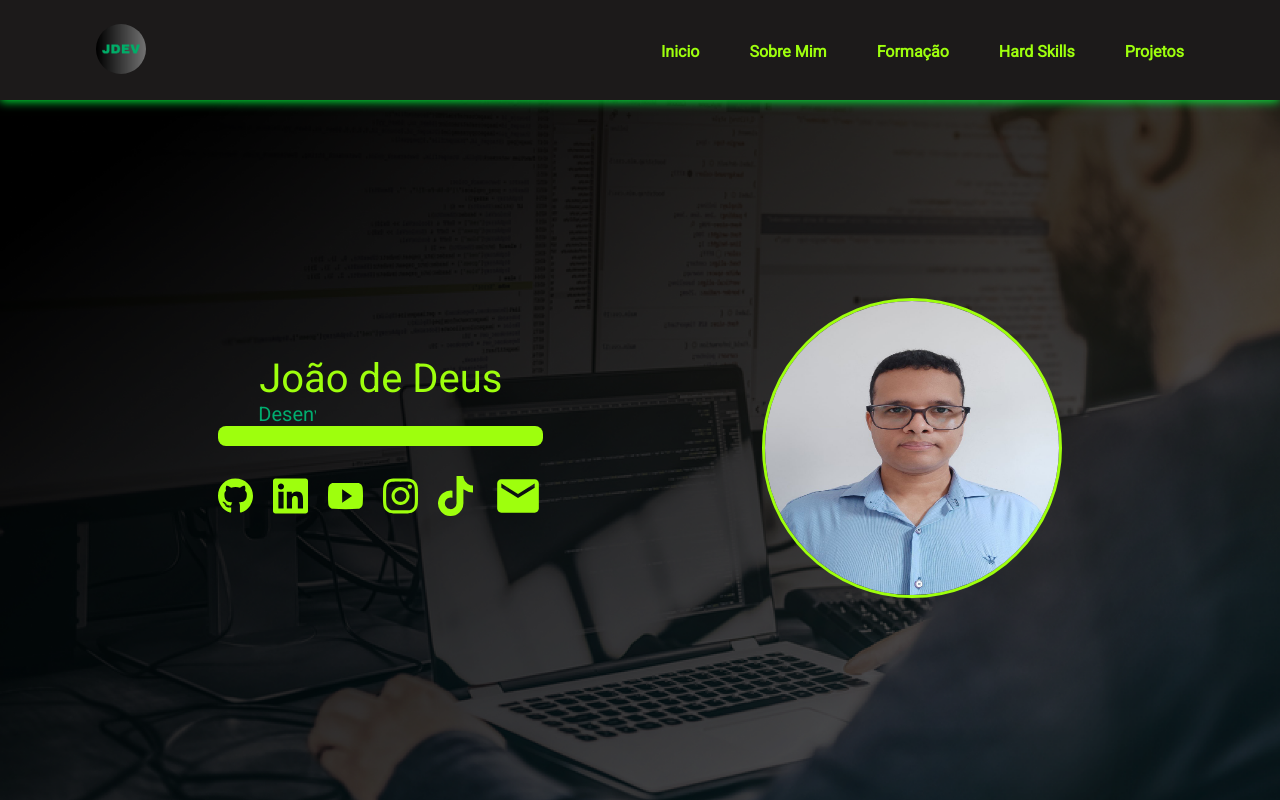
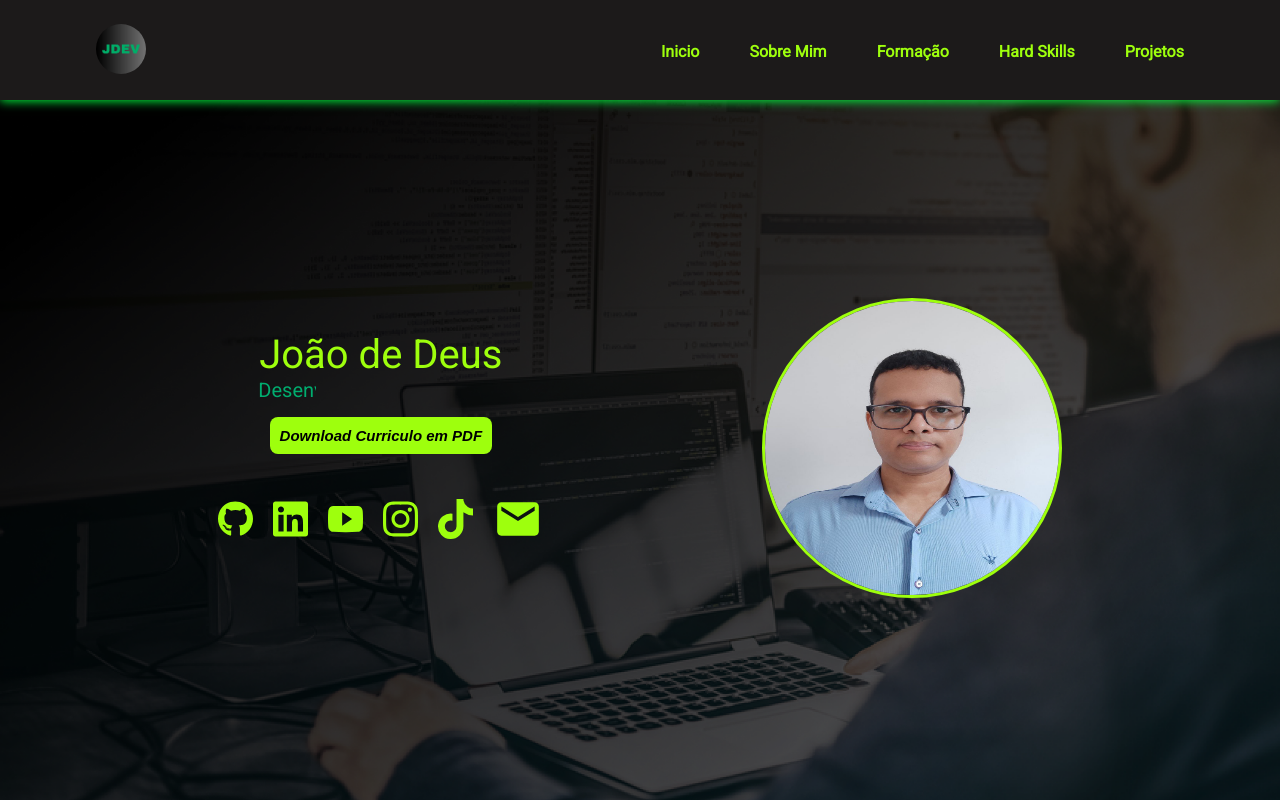
Before and after one commit to joaodedeusrsfilho/meu-portfolio, a React (Vite) app: page / in a window 1280 px wide. Shown: the top 800 px of the page. Built offline with nearby package versions, Linux system fonts and the light colour scheme.

Commit message:
add file

```diff
--- a/src/Componentes/Section1/index.jsx
+++ b/src/Componentes/Section1/index.jsx
@@ -11,17 +11,7 @@ import { useState } from 'react';
 
 const Section1 = () => {
 
-    const downloadUrl = "http://localhost:5173/arquivos/curriculo.pdf"
-
-    const downloadFileAtUrl = (url)=>{
-        const fileName = url.split('/').pop()
-        const aTag = document.createElement('a')
-        aTag.href=url
-        aTag.setAttribute('download', fileName)
-        document.body.appendChild(aTag)
-        aTag.click()
-        aTag.remove()
-    }
+    const downloadUrl = "https://drive.google.com/file/d/1HOvAO9qg0T7cx3kTuthmuVG-RJSt3_nx/view"
 
     return (
         <section className='section1'>
@@ -32,12 +22,9 @@ const Section1 = () => {
                     <p className='efeitoDigitacao' style={{ color: '#00AD6F' }}>Desenvolvedor Front-End</p>
 
 
-                        <button id='curriculo' onClick={() => {
-                            downloadFileAtUrl(downloadUrl)
-                        }}>
-
-
-                        </button>
+                        <a href={downloadUrl}>
+                            <button id='curriculo'>Download Curriculo em PDF</button>
+                        </a>
 
 
                     <div className='icones'>
--- a/src/Componentes/Section1/style.css
+++ b/src/Componentes/Section1/style.css
@@ -3,16 +3,16 @@
 
 @import url('https://fonts.googleapis.com/css2?family=Roboto&display=swap');
 
-.section1 .paragrafos p{
+.section1 .paragrafos p {
 
-        font-family: "Roboto", sans-serif;
-        font-weight: 400;
-        font-style: normal;
+    font-family: "Roboto", sans-serif;
+    font-weight: 400;
+    font-style: normal;
 
 
 }
 
-.container{
+.container {
     background-image: url('../../../public/imagens/programador.png');
     background-position: center;
     background-size: cover;
@@ -70,19 +70,16 @@
 
 .section1 .icones {
     display: flex;
+    padding-top: 15px;
     justify-content: space-evenly;
     gap: 20px;
-    transition: 0.9s;
+
 }
 
 .section1 .icones svg {
     height: 100px;
     font-size: 35px;
     color: #9eff0d;
-}
-
-.section1 .icones a:hover{
-    transform: scale(1.5);
 }
 
 .section1 .icones .email {
@@ -93,14 +90,14 @@
     font-size: 35px;
 }
 
-.container .imagem img{
+.container .imagem img {
     border-radius: 50%;
     border: solid var(--corDaBordaDaImagem);
     width: 300px;
     height: 300px;
 }
 
-#curriculo{
+#curriculo {
     padding: 10px 10px;
     border-radius: 8px;
     background-color: #9EFF0D;
@@ -110,6 +107,6 @@
     border: 0;
 }
 
-#curriculo:hover{
+#curriculo:hover {
     transform: scale(1.1);
 }
```
